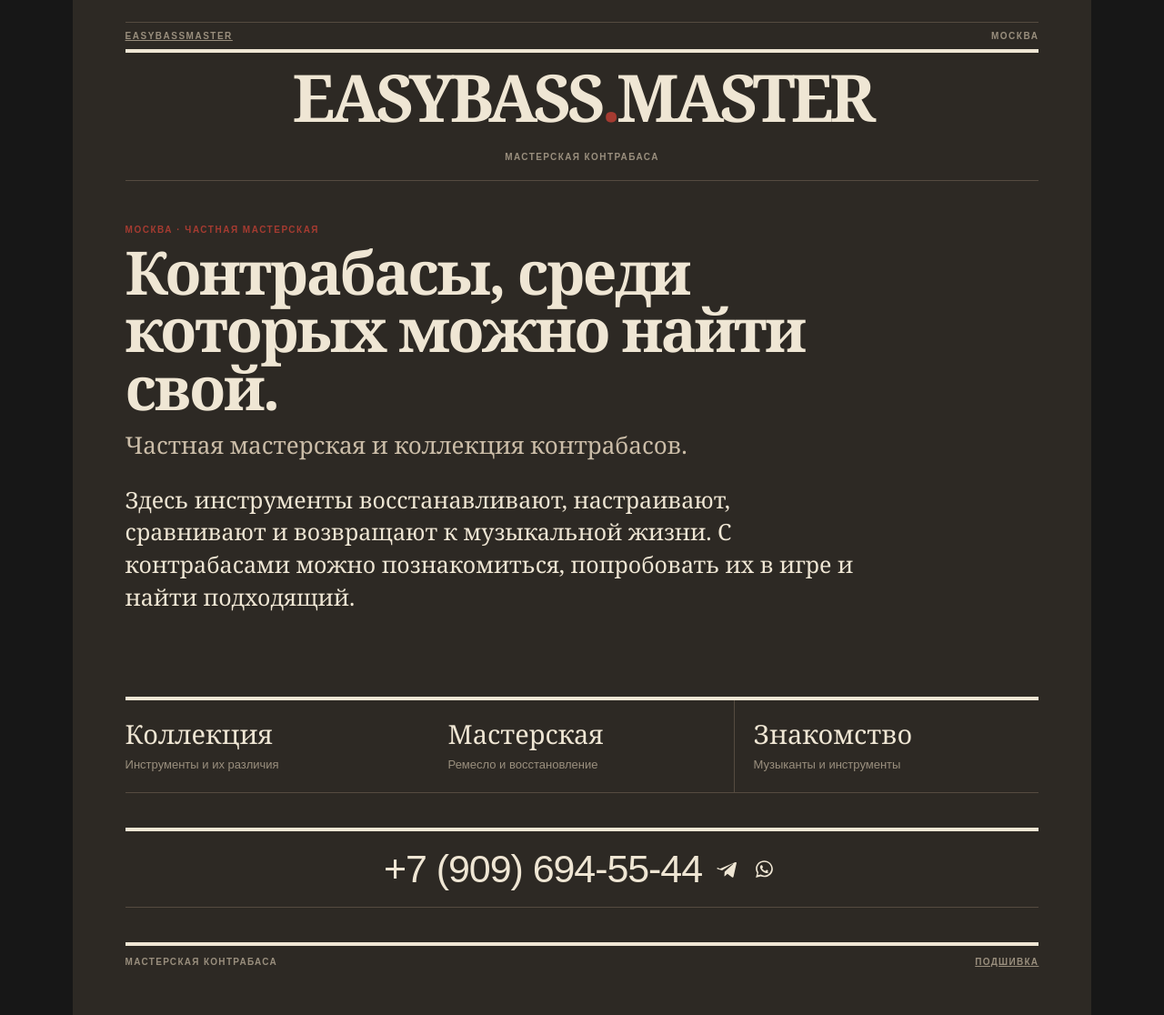
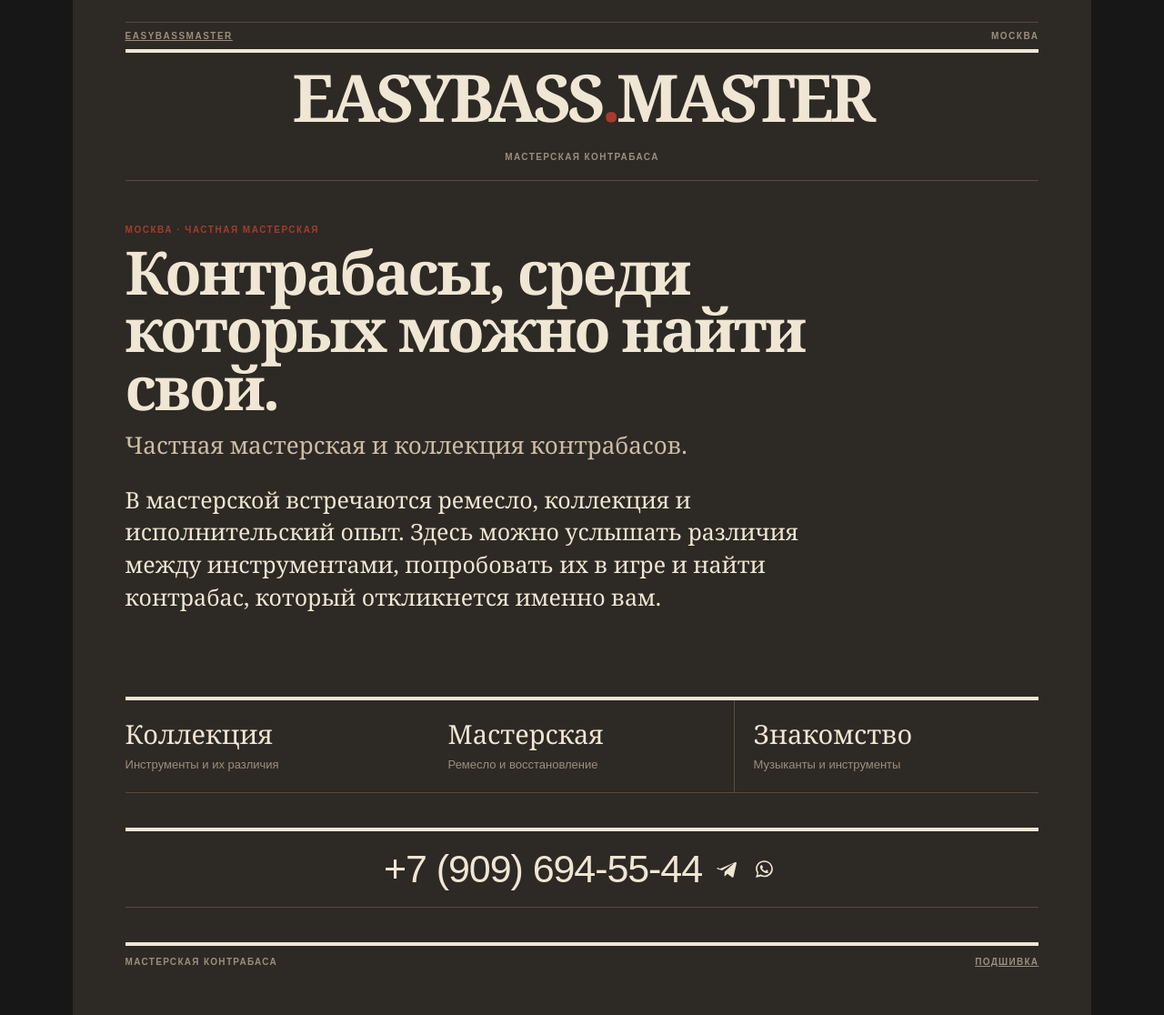
Before and after one commit to OntosLive/EasyBass.Master, a Jekyll site: the page index.html, which Jekyll copies as it is, in a window 1280 px wide. Shown: the whole page at 91% size. Built offline with Jekyll 4.4.1, drawn with Linux system fonts in a browser that asks for light colours.

Commit message:
Link homepage to three independent workshop spaces and refine invitation

```diff
--- a/index.html
+++ b/index.html
@@ -1,4 +1,4 @@
-<!doctype html><html lang="ru"><head><meta charset="utf-8"><meta name="viewport" content="width=device-width,initial-scale=1"><title>Мастерская контрабаса · EasyBassMaster</title><meta name="description" content="Мастерская контрабаса в Москве. Частная коллекция инструментов, знакомство, настройка и реставрация."><link rel="stylesheet" href="styles.css"></head><body class="new-master"><div class="rule"></div><div class="meta"><a href="index.html">EASYBASSMASTER</a><span>МОСКВА</span></div><header class="mast"><div class="mastline"><h1>EASYBASS<span>.</span>MASTER</h1><small>Мастерская контрабаса</small></div></header><main><section class="issue master-lead"><p class="issue-kicker">МОСКВА · ЧАСТНАЯ МАСТЕРСКАЯ</p><h2>Контрабасы, среди которых можно найти свой.</h2><p class="deck">Частная мастерская и коллекция контрабасов.</p><p>Здесь инструменты восстанавливают, настраивают, сравнивают и возвращают к музыкальной жизни. С контрабасами можно познакомиться, попробовать их в игре и найти подходящий.</p></section><nav class="master-links master-directions" aria-label="Направления мастерской"><a href="details/masterovoy-kontrabas/">Коллекция<small>Инструменты и их различия</small></a><a href="archive/">Мастерская<small>Ремесло и восстановление</small></a><a href="details/moskovskiy-kontrabas/">Знакомство<small>Музыканты и инструменты</small></a></nav><section class="contact-block" aria-label="Контакт">
+<!doctype html><html lang="ru"><head><meta charset="utf-8"><meta name="viewport" content="width=device-width,initial-scale=1"><title>Мастерская контрабаса · EasyBassMaster</title><meta name="description" content="Мастерская контрабаса в Москве. Частная коллекция инструментов, знакомство, настройка и реставрация."><link rel="stylesheet" href="styles.css"></head><body class="new-master"><div class="rule"></div><div class="meta"><a href="index.html">EASYBASSMASTER</a><span>МОСКВА</span></div><header class="mast"><div class="mastline"><h1>EASYBASS<span>.</span>MASTER</h1><small>Мастерская контрабаса</small></div></header><main><section class="issue master-lead"><p class="issue-kicker">МОСКВА · ЧАСТНАЯ МАСТЕРСКАЯ</p><h2>Контрабасы, среди которых можно найти свой.</h2><p class="deck">Частная мастерская и коллекция контрабасов.</p><p>В мастерской встречаются ремесло, коллекция и исполнительский опыт. Здесь можно услышать различия между инструментами, попробовать их в игре и найти контрабас, который откликнется именно вам.</p></section><nav class="master-links master-directions" aria-label="Направления мастерской"><a href="collection/">Коллекция<small>Инструменты и их различия</small></a><a href="workshop/">Мастерская<small>Ремесло и восстановление</small></a><a href="meeting/">Знакомство<small>Музыканты и инструменты</small></a></nav><section class="contact-block" aria-label="Контакт">
       <div class="contact">
         <a class="contact-phone" href="tel:+79096945544" aria-label="Позвонить +7 (909) 694-55-44">+7 (909) 694-55-44</a>
         <div class="contact-icons" aria-label="Мессенджеры">
```
